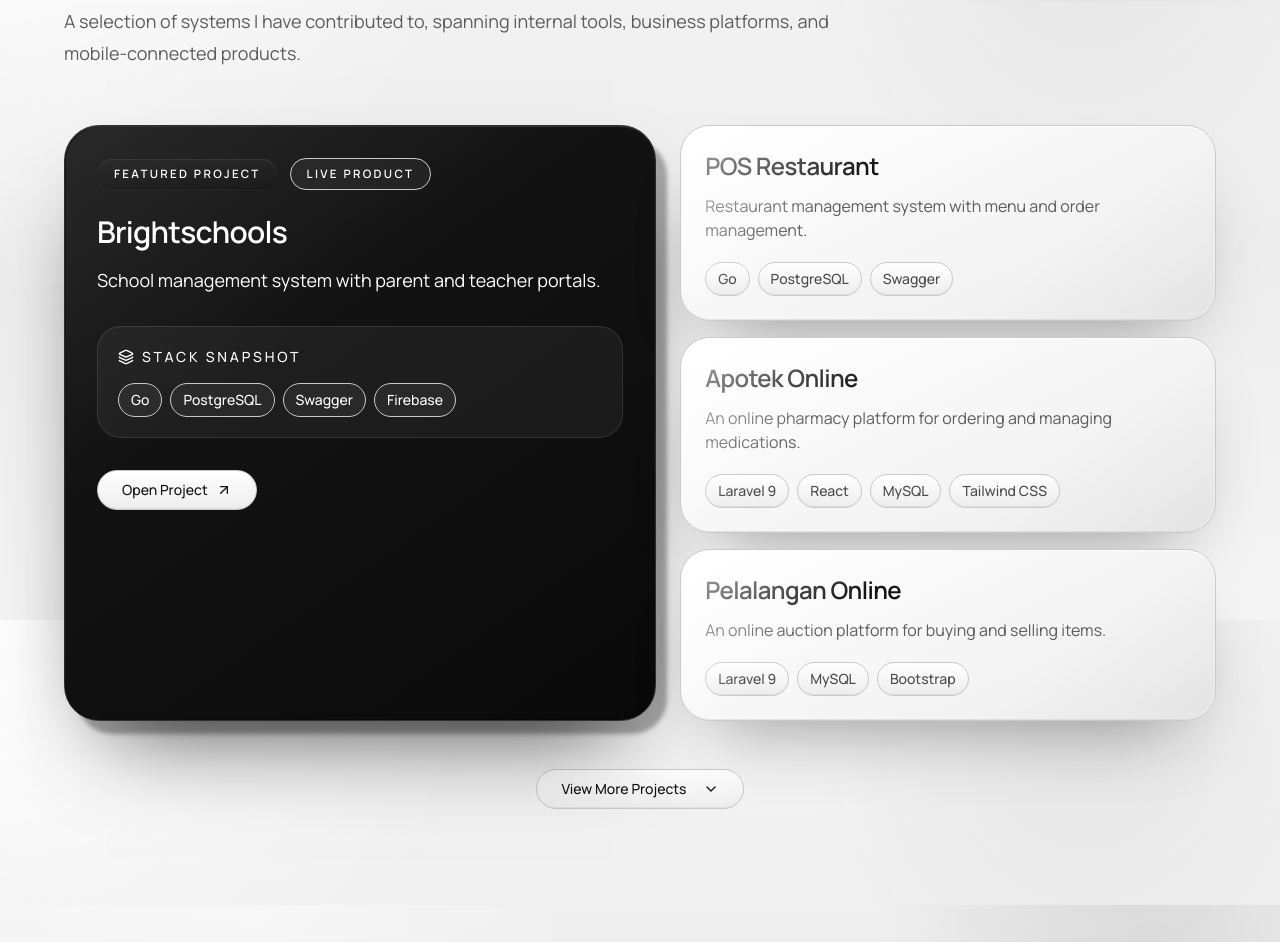
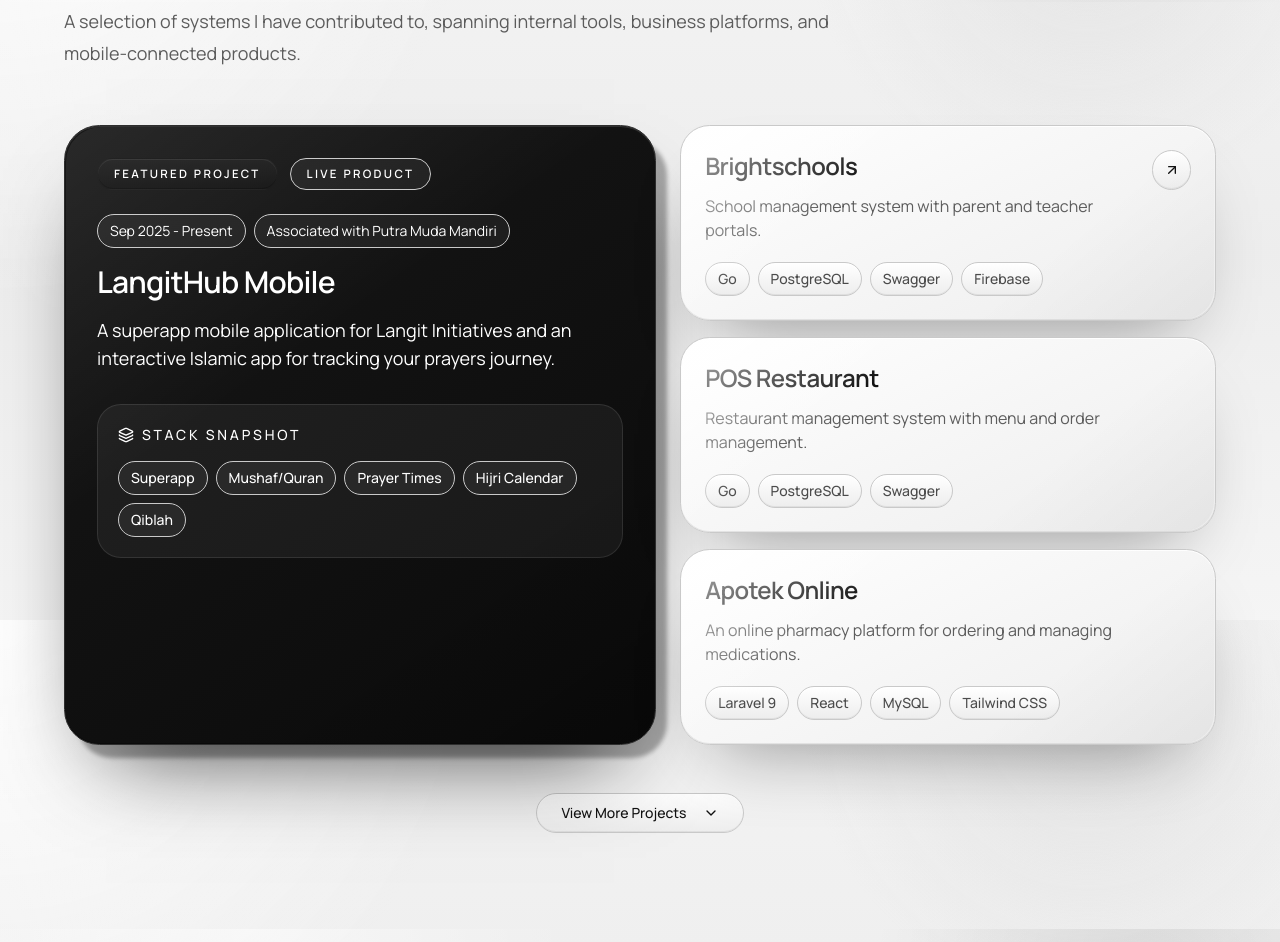
Before and after one commit to ndraoo/portofolio-indra-v3, a React (Vite) app: page / in a window 1280 px wide. Shown: the part 4980-5922 px from the top of the page. Built offline with nearby package versions, Linux system fonts and the light colour scheme; the HTML template or start-up script is replaced by a standard one.

Commit message:
feat: add period and association fields to Project interface and enhance project display

```diff
--- a/src/components/Projects.tsx
+++ b/src/components/Projects.tsx
@@ -5,6 +5,8 @@ import { ArrowUpRight, ChevronDown, ChevronUp, Layers3 } from "lucide-react";
 
 interface Project {
   title: string;
+  period?: string;
+  association?: string;
   description: string;
   skills: string[];
   link?: string;
@@ -12,6 +14,14 @@ interface Project {
 }
 
 const projects: Project[] = [
+  {
+    title: "LangitHub Mobile",
+    period: "Sep 2025 - Present",
+    association: "Associated with Putra Muda Mandiri",
+    description:
+      "A superapp mobile application for Langit Initiatives and an interactive Islamic app for tracking your prayers journey.",
+    skills: ["Superapp", "Mushaf/Quran", "Prayer Times", "Hijri Calendar", "Qiblah"],
+  },
   {
     title: "Brightschools",
     description: "School management system with parent and teacher portals.",
@@ -86,6 +96,20 @@ const Projects = () => {
             </div>
 
             <div className="mt-6 max-w-2xl">
+              {(featuredProject.period || featuredProject.association) && (
+                <div className="mb-4 flex flex-wrap gap-2">
+                  {featuredProject.period && (
+                    <span className="rounded-full border border-white/12 bg-white/[0.05] px-3 py-1.5 text-sm text-white/68">
+                      {featuredProject.period}
+                    </span>
+                  )}
+                  {featuredProject.association && (
+                    <span className="rounded-full border border-white/12 bg-white/[0.05] px-3 py-1.5 text-sm text-white/68">
+                      {featuredProject.association}
+                    </span>
+                  )}
+                </div>
+              )}
               <h3 className="text-3xl font-semibold tracking-tight text-white">{featuredProject.title}</h3>
               <p className="mt-4 text-base leading-8 text-white/66 md:text-lg">
                 {featuredProject.description}
@@ -135,6 +159,20 @@ const Projects = () => {
                 >
                   <div className="flex items-start justify-between gap-4">
                     <div>
+                      {(project.period || project.association) && (
+                        <div className="mb-3 flex flex-wrap gap-2">
+                          {project.period && (
+                            <span className="chip-3d rounded-full px-3 py-1.5 text-xs font-medium uppercase tracking-[0.18em] text-foreground/72">
+                              {project.period}
+                            </span>
+                          )}
+                          {project.association && (
+                            <span className="chip-3d rounded-full px-3 py-1.5 text-xs font-medium uppercase tracking-[0.12em] text-foreground/72">
+                              {project.association}
+                            </span>
+                          )}
+                        </div>
+                      )}
                       <h3 className="text-2xl font-semibold tracking-tight text-foreground">{project.title}</h3>
                       <p className="mt-3 text-sm leading-7 text-muted-foreground md:text-base">
                         {project.description}
```
